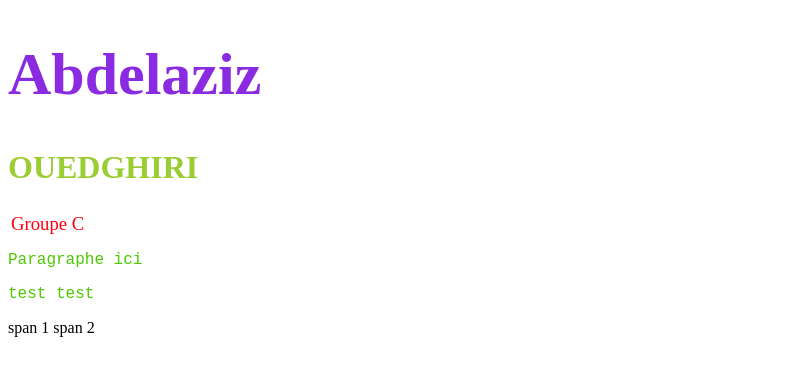
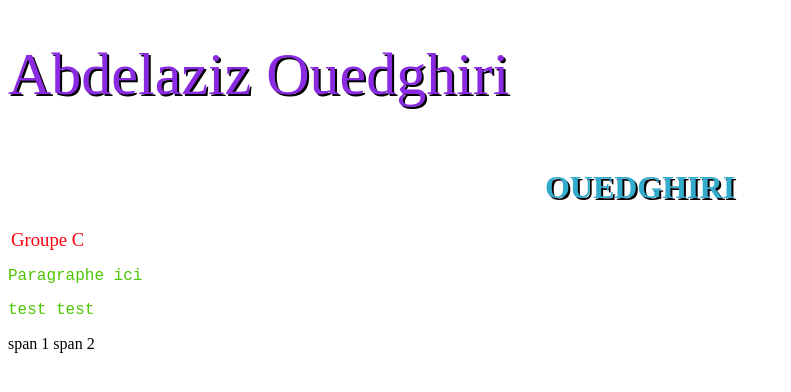
Before and after one commit to Dryal/ProjectWebtp1, a plain HTML site: page index.html in a window 1280 px wide. Shown: the whole page, without its empty margins (0-791 px from the left). Drawn offline with Linux system fonts and the light colour scheme.

Commit message:
Bonjour 27/11/2024

```diff
--- a/index.css
+++ b/index.css
@@ -7,11 +7,21 @@ h3{
 h1{
     color: blueviolet;
     font-size: 60px;
+    text-shadow: 2px 2px rgb(0, 0, 0);
+    font-weight: lighter;
+    bottom: 0;
 }
 h2{
-    color: yellowgreen;
+    color: rgb(50, 171, 205);
     font-weight: bold;
     font-size: xx-large;
+    margin: auto;
+    padding: 20px;
+    text-align: center;
+    text-decoration:dashed;
+    text-shadow: 2px 2px rgb(10, 0, 0);
+    text-indent: 0px; /* this moves forward or backwards*/
+
 }
 p
 {
--- a/index.html
+++ b/index.html
@@ -7,13 +7,14 @@
     <link rel="stylesheet" href="./index.css">
 </head>
 <body>
-    <h1>Abdelaziz</h1>
+    <h1>Abdelaziz Ouedghiri</h1>
     <h2>OUEDGHIRI</h2>
     <h3>Groupe C</h3>
     <P>Paragraphe ici</P>
     <P>test test</P>
     <span>span 1</span>
     <span>span 2</span>
+
 </body>
 
 </html>
```
